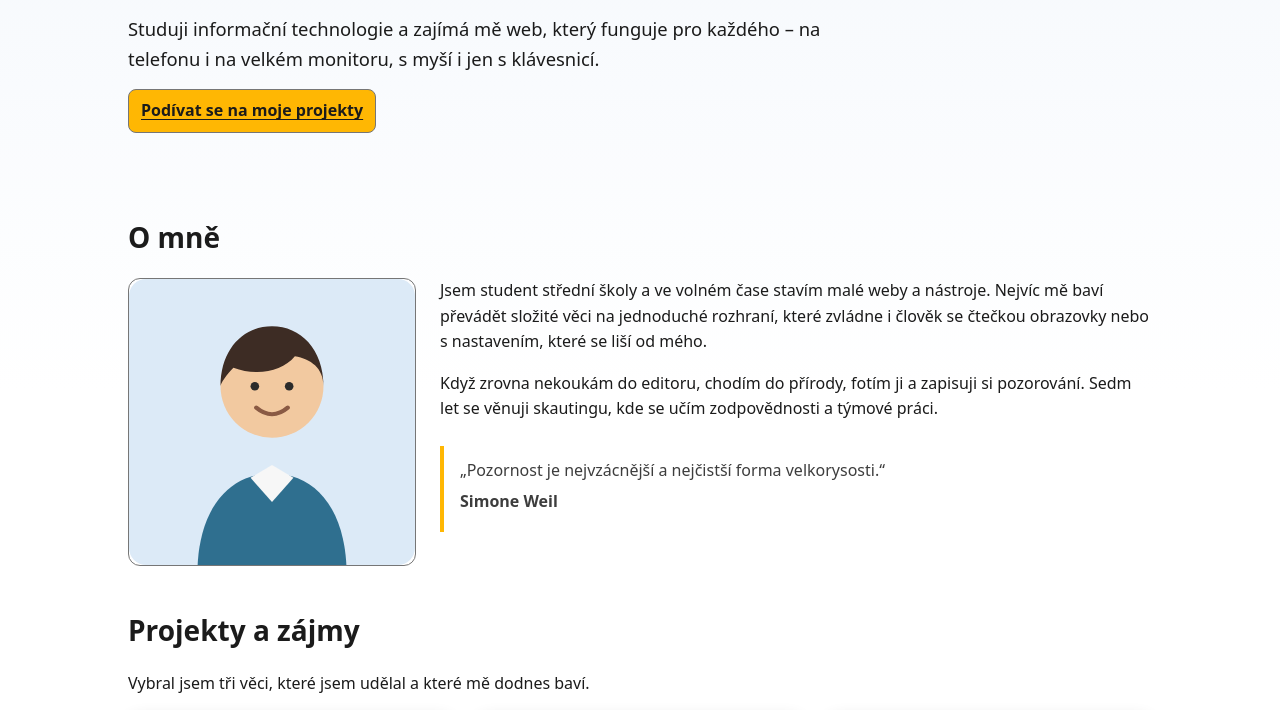
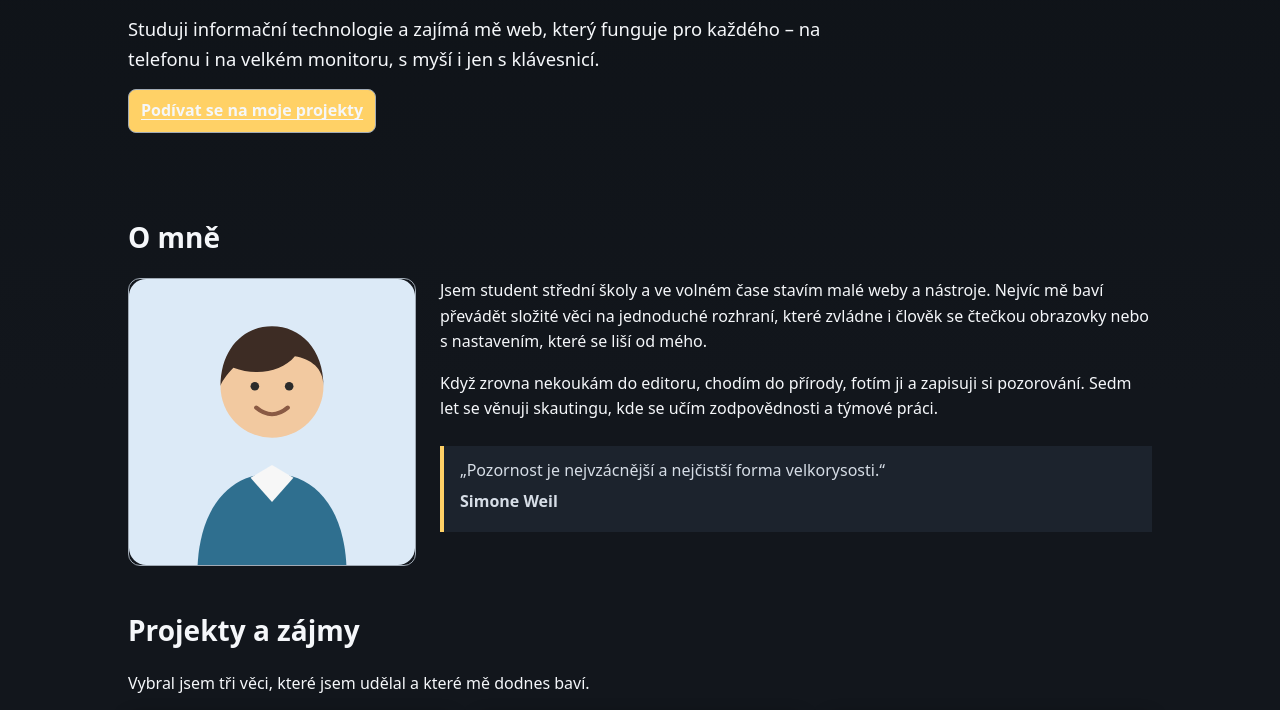
Before and after one commit to KyblikPlnejCeleru/osobni-stranka, a plain HTML site: page index.html in a window 1280 px wide. Shown: the part 217-927 px from the top of the page. Drawn offline with Linux system fonts and the dark colour scheme.

Commit message:
feat: tmavé schéma pomocí CSS proměnných

```diff
--- a/css/style.css
+++ b/css/style.css
@@ -13,6 +13,25 @@
   --barva-zdrazneni: #ffb703;
   --stin-karty: 0 0.25rem 1rem rgb(27 27 27 / 12%);
   --pozadi-stranky: linear-gradient(180deg, #f3f7fc 0, #ffffff 38rem);
+  scrollbar-color: var(--barva-okraje) var(--barva-pozadi);
+}
+
+@media (prefers-color-scheme: dark) {
+  :root {
+    color-scheme: dark;
+    --barva-pozadi: #12161c;
+    --barva-textu: #f5f7fa;
+    --barva-textu-mirne: #d6dde6;
+    --barva-odkazu: #9ecbff;
+    --barva-odkazu-navstevovane: #d0b3ff;
+    --barva-karty: #1c232d;
+    --barva-karty-pruhledna: rgb(28 35 45 / 92%);
+    --barva-okraje: #a0aab5;
+    --barva-focus: #ffd166;
+    --barva-zdrazneni: #ffd166;
+    --stin-karty: 0 0.25rem 1rem rgb(0 0 0 / 50%);
+    --pozadi-stranky: linear-gradient(180deg, #0e1217 0, #12161c 38rem);
+  }
 }
 
 *,
--- a/index.html
+++ b/index.html
@@ -3,7 +3,7 @@
 <head>
   <meta charset="utf-8">
   <meta name="viewport" content="width=device-width, initial-scale=1">
-  <meta name="color-scheme" content="light">
+  <meta name="color-scheme" content="light dark">
   <meta name="description" content="Osobní stránka studenta potoka: projekty, dovednosti a kontakt.">
   <title>potok – student, který tvoří přístupný web</title>
   <link rel="stylesheet" href="css/style.css">
```
Also changed, not shown: 1 other file.
